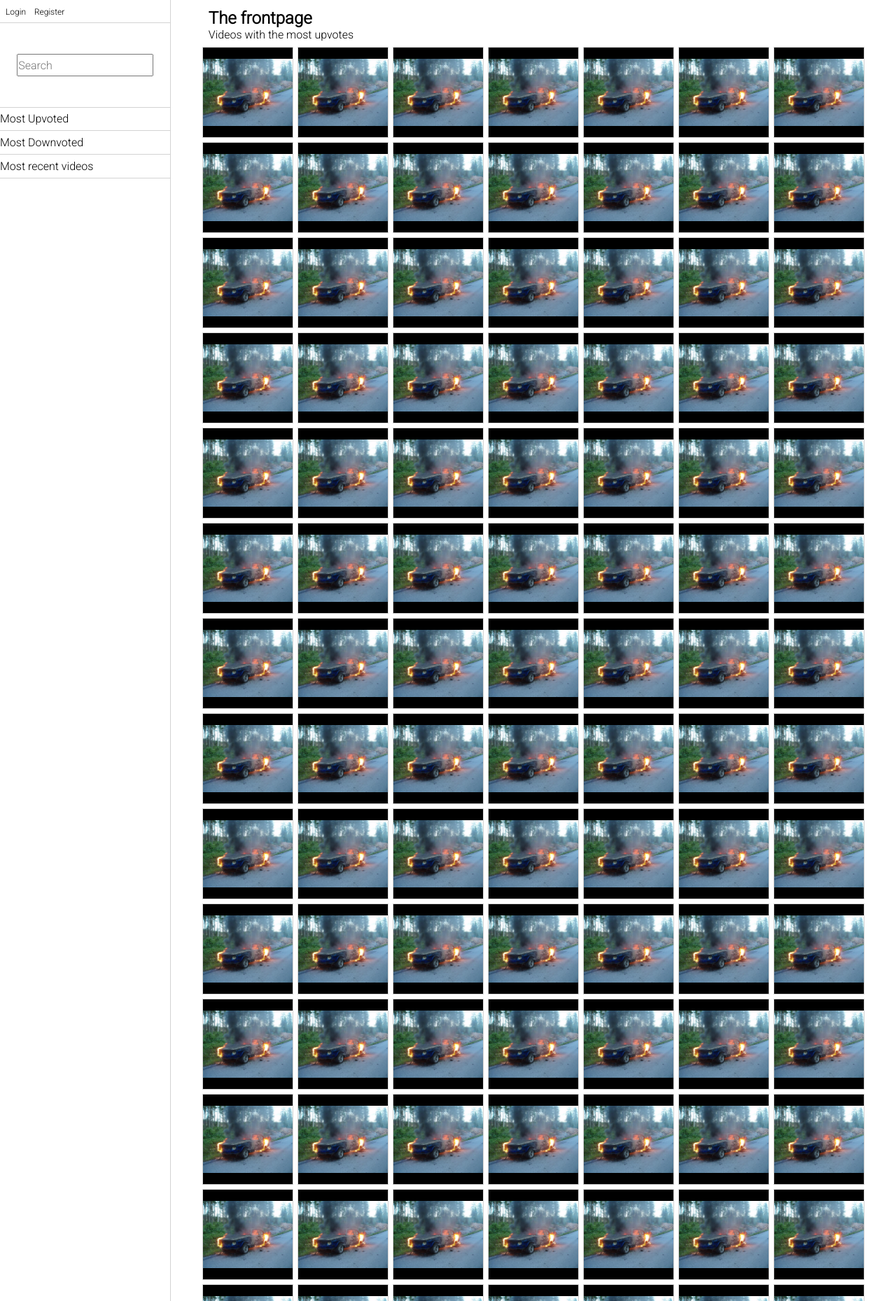
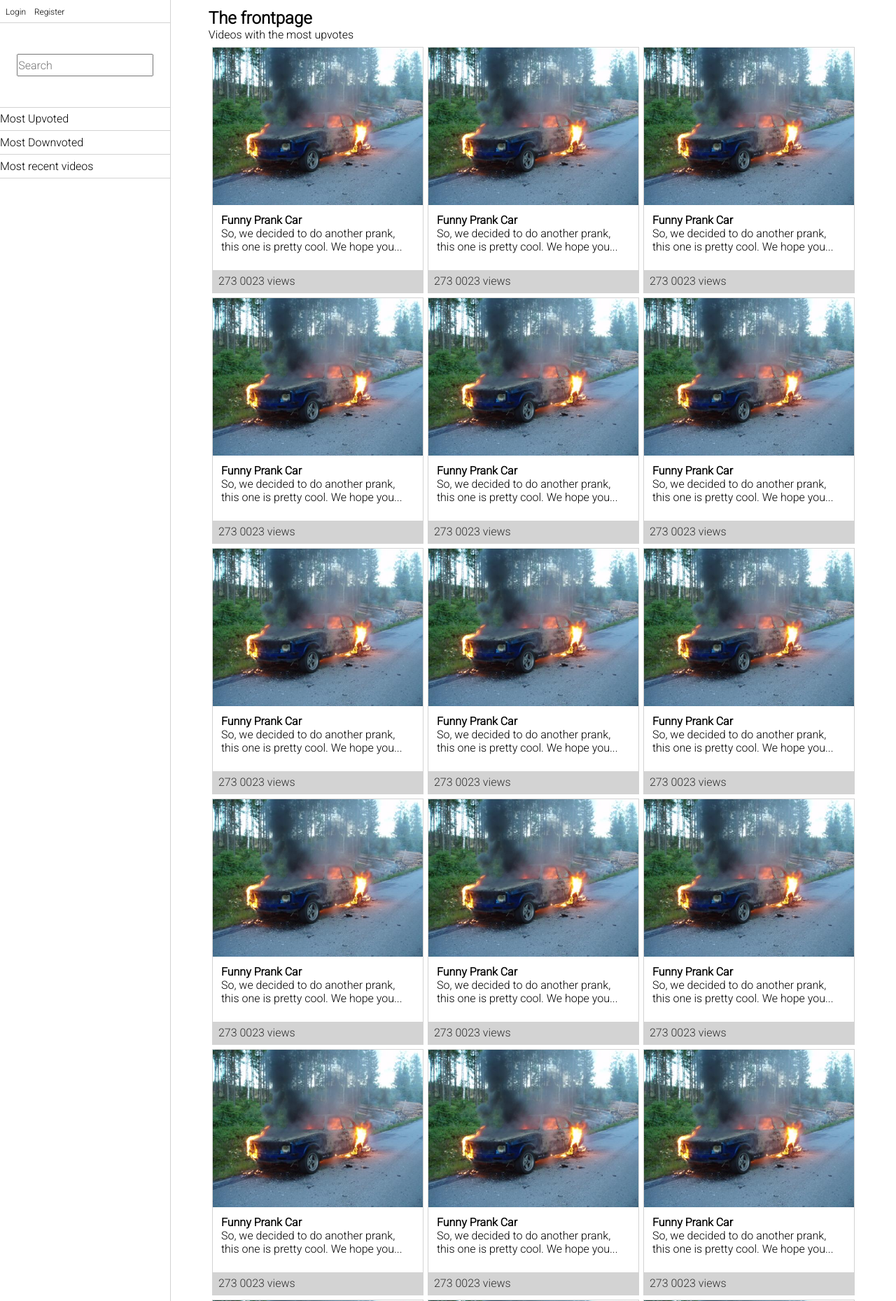
Before and after one commit to sebbekarlsson/CanalCan, a PHP site: page /?doc=1 in a window 1280 px wide. Shown: the top 1859 px of the page at 70% size. Run offline with PHP 8.4, Linux system fonts and the light colour scheme.

Commit message:
improved style

```diff
--- a/public/includes/docs/video-flow.php
+++ b/public/includes/docs/video-flow.php
@@ -8,6 +8,15 @@
 	<?php for($i = 0; $i < 1000; $i++){ ?>
 	<div class="video-item">
 		<img src="images/brun.jpg">
+		<div class="text">
+			<strong>Funny Prank Car</strong>
+			<p>So, we decided to do another prank, this one is pretty cool. We hope you...</p>
+		</div>
+		<div class="video-data">
+			<ul>
+				<li>273 0023 views</li>
+			</ul>
+		</div>
 	</div>
 	<?php } ?>
 </div>
--- a/public/styles/style.css
+++ b/public/styles/style.css
@@ -87,18 +87,29 @@ html, body {
   flex-wrap: wrap;
   justify-content: center; }
   .video-flow .video-item {
-    width: 128px;
-    height: 128px;
+    width: 300px;
+    height: 350px;
     outline-color: lightgray;
     outline-style: solid;
     outline-width: 1px;
     margin: 4px;
-    background-color: black;
-    display: flex;
-    align-items: center;
-    justify-content: center; }
+    background-color: white;
+    position: relative; }
     .video-flow .video-item img {
-      width: 128px; }
+      width: 300px; }
+    .video-flow .video-item .video-data {
+      width: 100%;
+      height: 32px;
+      line-height: 32px;
+      background-color: lightgray;
+      color: #303030;
+      position: absolute;
+      left: 0;
+      bottom: 0; }
+      .video-flow .video-item .video-data ul, .video-flow .video-item .video-data li {
+        display: inline;
+        margin-left: 4px;
+        margin-right: 4px; }
   .video-flow .video-item:hover {
     outline-color: blue;
     cursor: pointer; }
--- a/public/styles/style.scss
+++ b/public/styles/style.scss
@@ -123,19 +123,34 @@ html, body{
 	justify-content:center;
 
 	.video-item{
-		width:128px;
-		height:128px;
+		width:300px;
+		height:350px;
 		outline-color:lightgray;
 		outline-style:solid;
 		outline-width:1px;
 		margin:4px;
-		background-color:black;
-		display:flex;
-		align-items:center;
-		justify-content:center;
+		background-color:white;
+		position: relative;
 
 		img{
-			width:128px;
+			width:300px;
+		}
+
+		.video-data{
+			width:100%;
+			height:32px;
+			line-height: 32px;
+			background-color:lightgray;
+			color:rgb(48,48,48);
+			position:absolute;
+			left:0;
+			bottom:0;
+
+			ul,li{
+				display:inline;
+				margin-left:4px;
+				margin-right:4px;
+			}
 		}
 	}
 
```
Also changed, not shown: 1 other file.
